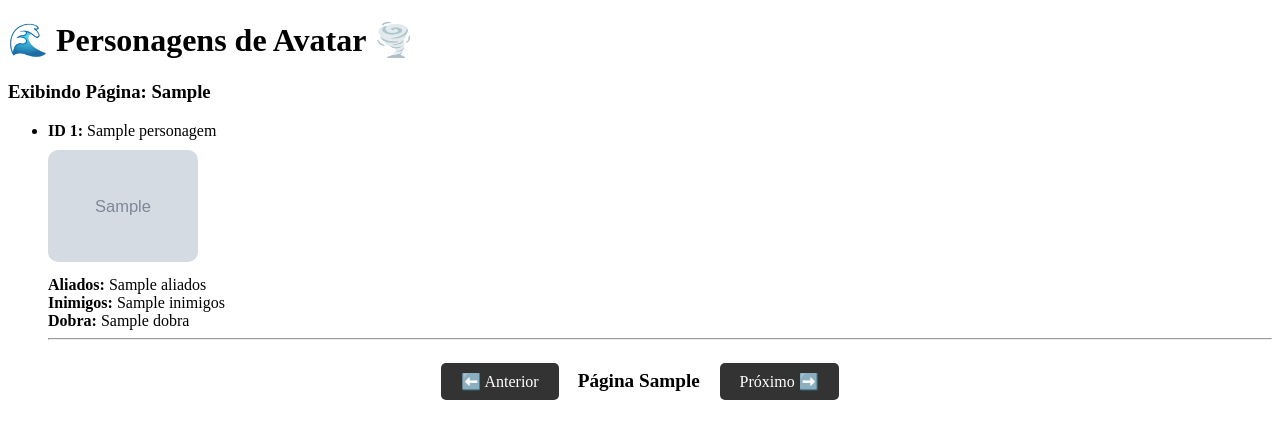
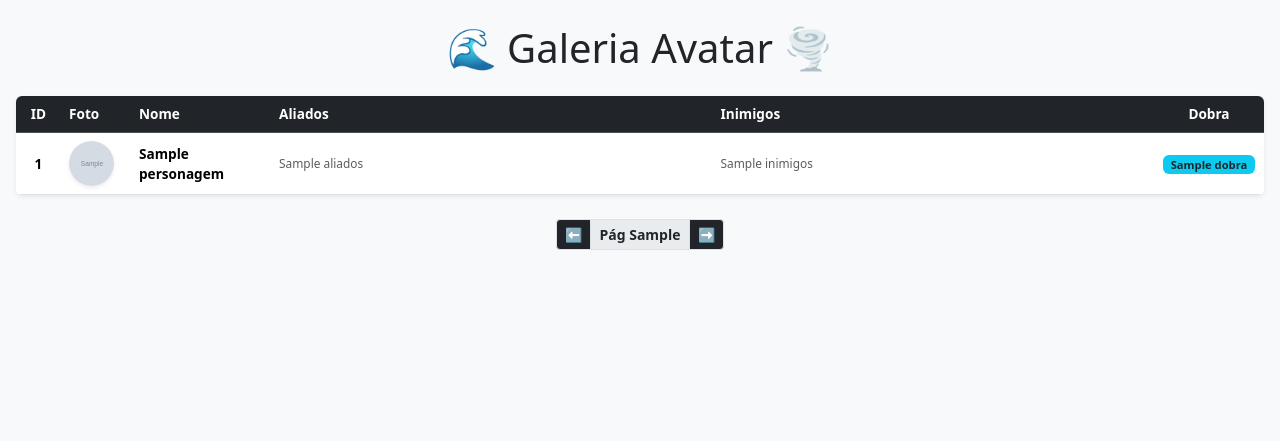
Before and after one commit to IonaraParreira/7Days_of_Code, a Django app: template galeria/templates/galeria/index.html in a window 1280 px wide. Shown: the top 441 px of the page. Run offline with Django 5.2, Linux system fonts and the light colour scheme; the template is opened without the code that fills it: most values are stand-ins (such as "Sample title", 1, 10 or a date in 2020); grey boxes marked "Sample" are stand-in pictures.

Commit message:
dia-07-aprimorado

```diff
--- a/galeria/templates/galeria/index.html
+++ b/galeria/templates/galeria/index.html
@@ -3,40 +3,81 @@
 <head>
     <meta charset="UTF-8">
     <meta name="viewport" content="width=device-width, initial-scale=1.0">
-    <title>Avatar - Dia 7</title>
+    <title>Avatar</title>
+    <link href="https://cdn.jsdelivr.net/npm/bootstrap@5.3.3/dist/css/bootstrap.min.css" rel="stylesheet">
+    <style>
+        /* 1. Removemos a rolagem horizontal forçando o layout fixo */
+        .table {
+            table-layout: fixed; /* O segredo de sênior: as colunas respeitam o tamanho que damos */
+            width: 100%;
+        }
+
+        /* 2. Ajustamos o tamanho das fontes para caber tudo */
+        .tabela-limpa {
+            font-size: 0.85rem;
+        }
+
+        /* 3. Forçamos o texto a quebrar linha sempre que necessário */
+        .col-texto {
+            word-wrap: break-word;
+            overflow-wrap: break-word;
+            white-space: normal !important; /* Impede que o texto empurre a tabela para o lado */
+        }
+
+        /* 4. Definimos larguras fixas para colunas pequenas */
+        .col-id { width: 45px; }
+        .col-foto { width: 70px; }
+        .col-nome { width: 140px; }
+        .col-dobra { width: 110px; }
+    </style>
 </head>
-<body>
-    <h1>🌊 Personagens de Avatar 🌪️</h1>
+<body class="bg-light">
+    <div class="container-fluid px-3 py-4"> <h1 class="text-center mb-4">🌊 Galeria Avatar 🌪️</h1>
 
-    <h3>Exibindo Página: {{ pagina_atual }}</h3>
+        <div class="table-responsive shadow-sm rounded bg-white border-0">
+            <table class="table table-hover align-middle tabela-limpa mb-0">
+                <thead class="table-dark">
+                    <tr>
+                        <th class="col-id text-center">ID</th>
+                        <th class="col-foto">Foto</th>
+                        <th class="col-nome">Nome</th>
+                        <th>Aliados</th> <th>Inimigos</th>
+                        <th class="col-dobra text-center">Dobra</th>
+                    </tr>
+                </thead>
+                <tbody>
+                    {% for personagem in lista_avatar %}
+                    <tr>
+                        <td class="text-center fw-bold">{{ personagem.id }}</td>
+                        <td>
+                            <img src="{{ personagem.foto }}" alt="Foto" class="rounded-circle shadow-sm" style="width: 45px; height: 45px; object-fit: cover;">
+                        </td>
+                        <td class="fw-bold col-texto">{{ personagem.nome }}</td>
+                        <td class="col-texto text-muted small">{{ personagem.aliados }}</td>
+                        <td class="col-texto text-muted small">{{ personagem.inimigos }}</td>
+                        <td class="text-center">
+                            <span class="badge bg-info text-dark" style="font-size: 0.7rem; white-space: normal;">
+                                {{ personagem.dobra }}
+                            </span>
+                        </td>
+                    </tr>
+                    {% empty %}
+                    <tr><td colspan="6" class="text-center py-4">Nenhum personagem encontrado.</td></tr>
+                    {% endfor %}
+                </tbody>
+            </table>
+        </div>
 
-    <ul>
-        {% for personagem in lista_avatar %}
-            <li>
-                <strong>ID {{ personagem.id }}:</strong> {{ personagem.nome }} <br>
-                <img src="{{ personagem.foto }}" alt="Foto de {{ personagem.nome }}" style="width: 150px; border-radius: 10px; margin: 10px 0;"> <br>
-                <strong>Aliados:</strong> {{ personagem.aliados }} <br>
-                <strong>Inimigos:</strong> {{ personagem.inimigos }} <br>
-                <strong>Dobra:</strong> {{ personagem.dobra }} <br>
-                <hr>
-            </li>
-        {% empty %}
-            <li>Nenhum personagem encontrado.</li>
-        {% endfor %}
-    </ul>
-
-    <div style="text-align: center; margin: 30px 0; padding-bottom: 50px;">
-
-        {% if pagina_anterior %}
-            <a href="?page={{ pagina_anterior }}" style="padding: 10px 20px; background-color: #333; color: white; text-decoration: none; border-radius: 5px;">⬅️ Anterior</a>
-        {% endif %}
-
-        <span style="margin: 0 15px; font-weight: bold; font-size: 1.2em;">
-            Página {{ pagina_atual }}
-        </span>
-
-        <a href="?page={{ proxima_pagina }}" style="padding: 10px 20px; background-color: #333; color: white; text-decoration: none; border-radius: 5px;">Próximo ➡️</a>
-
+        <nav class="mt-4">
+            <ul class="pagination justify-content-center pagination-sm">
+                {% if pagina_anterior %}
+                <li class="page-item"><a class="page-link bg-dark text-white" href="?page={{ pagina_anterior }}">⬅️</a></li>
+                {% endif %}
+                <li class="page-item disabled"><span class="page-link text-dark fw-bold">Pág {{ pagina_atual }}</span></li>
+                <li class="page-item"><a class="page-link bg-dark text-white" href="?page={{ proxima_pagina }}">➡️</a></li>
+            </ul>
+        </nav>
     </div>
+    <script src="https://cdn.jsdelivr.net/npm/bootstrap@5.3.3/dist/js/bootstrap.bundle.min.js"></script>
 </body>
 </html>
```
